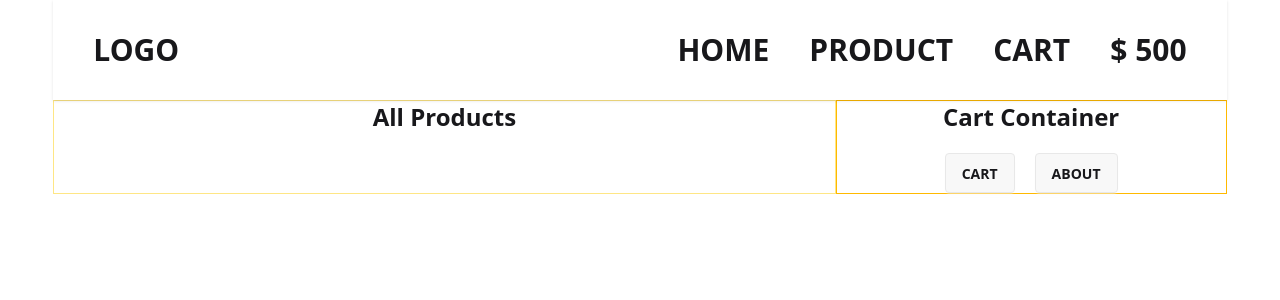
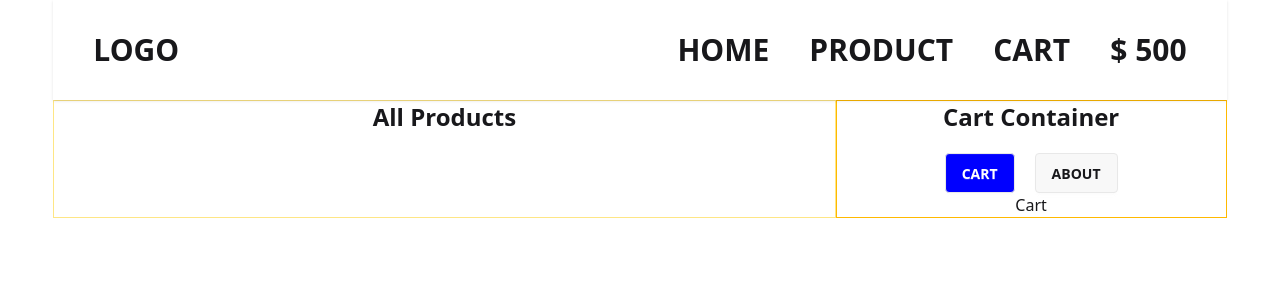
Before and after one commit to sadhin28/project-3, a React (Vite) app: page / in a window 1280 px wide. Shown: the top 300 px of the page. Built offline with nearby package versions, Linux system fonts and the light colour scheme.

Commit message:
add buttne togle

```diff
--- a/src/components/Cartscontainer/Cartcontainer.jsx
+++ b/src/components/Cartscontainer/Cartcontainer.jsx
@@ -1,17 +1,20 @@
 import About from "../About/About";
 import Cart from "../Cart/Cart";
+import './Cartcontainer.css'
 const Cartcontainer = ({handleisActive,isactive}) => {
-     console.log(isactive)
+    //  console.log(isactive)
 //    console.log(handleisActive)
     return (
         <div className=" text-center w-1/3 border border-amber-400">
             <h1 className="text-2xl font-bold">Cart Container</h1>
             <div className="flex justify-center gap-5 mt-5 ">
-                <button onClick={()=>handleisActive('cart')} className="btn">CART</button>
-                <button onClick={()=>handleisActive('about')} className="btn">ABOUT</button>
+                <button onClick={()=>handleisActive('cart')} className={` ${isactive.cart?'btn active':'btn'}`}>CART</button>
+                <button onClick={()=>handleisActive('about')} className={`${isactive.cart?'btn':'active btn'}`}>ABOUT</button>
             </div>
             <div>
-
+                    {
+                        isactive.cart?<Cart></Cart>:<About></About>
+                    }
             </div>
         </div>
     );
```
